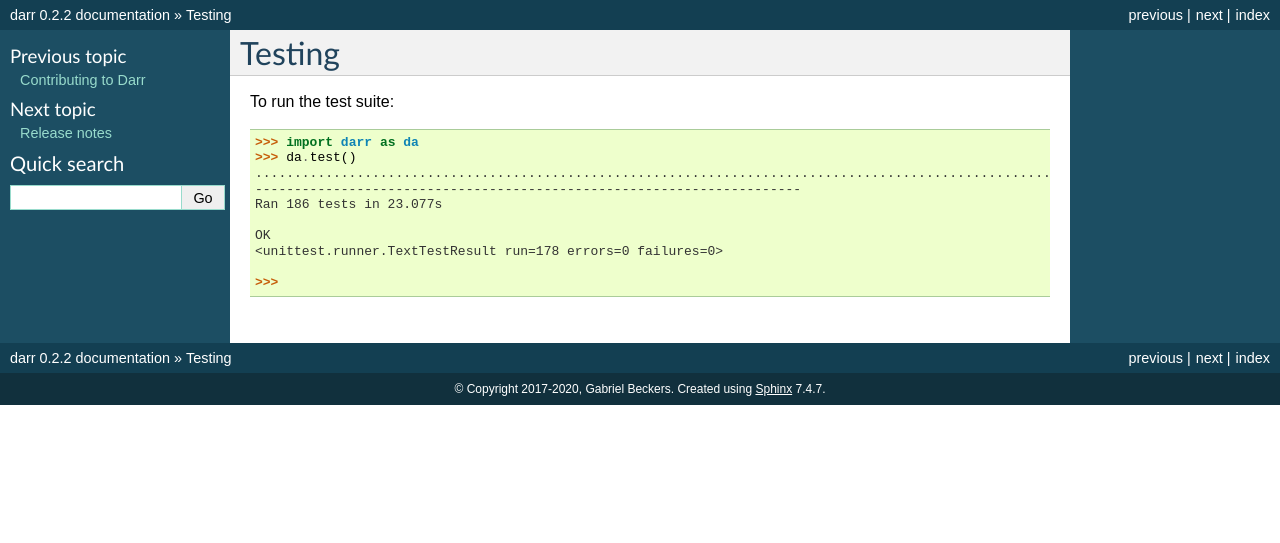
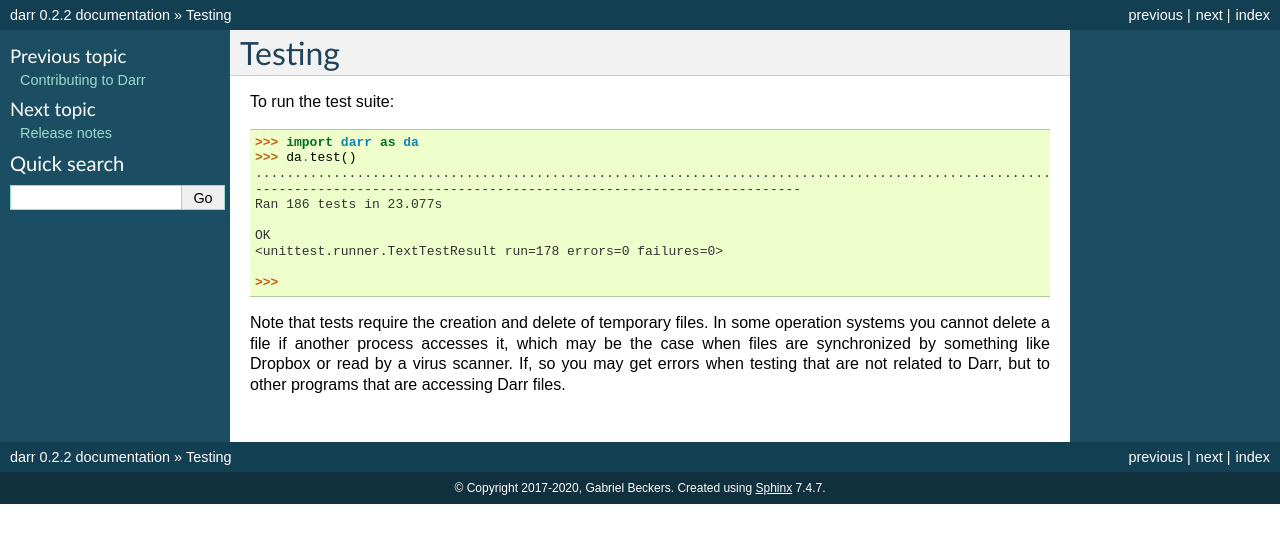
Before and after one commit to gbeckers/Darr, a Sphinx documentation site: the page built from docs/testing.rst, in a window 1280 px wide. Shown: the top 543 px of the page. Built offline with Sphinx 7.4.7, drawn with Linux system fonts in a browser that asks for light colours.

Commit message:
Note on testing on Windows / file lock

```diff
--- a/docs/testing.rst
+++ b/docs/testing.rst
@@ -15,3 +15,9 @@ To run the test suite:
     <unittest.runner.TextTestResult run=178 errors=0 failures=0>
 
     >>>
+
+Note that tests require the creation and delete of temporary files. In some
+operation systems you cannot delete a file if another process accesses it,
+which may be the case when files are synchronized by something like Dropbox or
+read by a virus scanner. If, so you may get errors when testing that are not
+related to Darr, but to other programs that are accessing Darr files.
```
Also changed, not shown: 1 other file.
